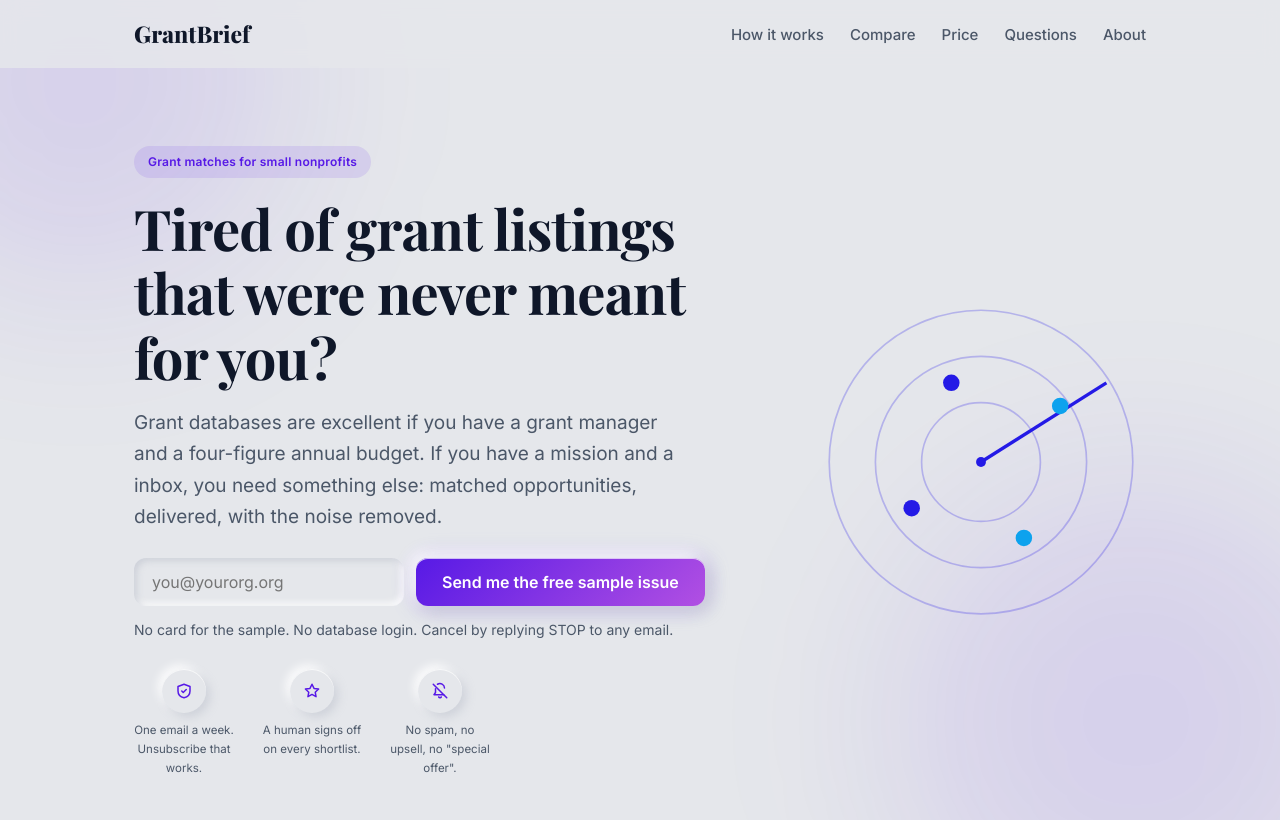
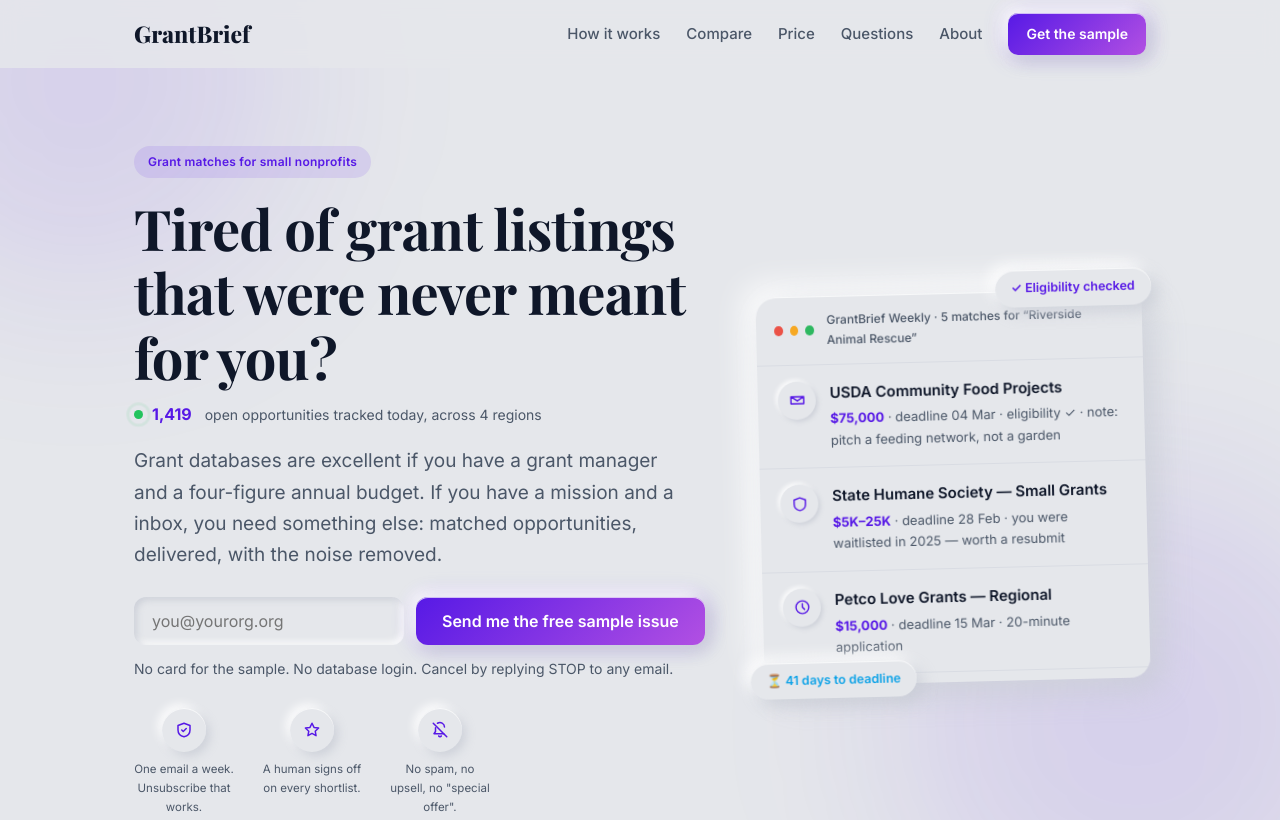
Before and after one commit to skeep83/grantwatchalternative-site, a plain HTML site: page index.html in a window 1280 px wide. Shown: the top 820 px of the page. Drawn offline with nearby package versions, Linux system fonts and the light colour scheme.

Commit message:
update site [skip ci]

```diff
--- a/index.html
+++ b/index.html
@@ -24,15 +24,16 @@
 <body>
 <header class="site"><div class="wrap">
 <a class="logo" href="/">GrantBrief</a>
-<nav><a href="/#how">How it works</a><a href="/#vs">Compare</a><a href="/#pricing">Price</a><a href="/#faq">Questions</a><a href="/about.html">About</a></nav>
+<nav><a href="/#how">How it works</a><a href="/#vs">Compare</a><a href="/#pricing">Price</a><a href="/#faq">Questions</a><a href="/about.html">About</a><a class="btn btn-sm" href="#signup">Get the sample</a></nav>
 </div></header>
 
 <div class="wrap"><div class="hero">
 <div>
 <div class="eyebrow">Grant matches for small nonprofits</div>
 <h1>Tired of grant listings that were never meant for you?</h1>
+<div class="live"><span class="pulse"></span><b>1,419</b>&nbsp;open opportunities tracked today, across 4 regions</div>
 <p class="lede">Grant databases are excellent if you have a grant manager and a four-figure annual budget. If you have a mission and a inbox, you need something else: matched opportunities, delivered, with the noise removed.</p>
-<form class="cta" id="signup" action="https://api.grantbrief.org/subscribe" method="post"><input type="email" name="email" placeholder="you@yourorg.org" required aria-label="Your email"><input type="hidden" name="src" value="grantwatchalternative.com"><button class="btn" type="submit">Send me the free sample issue</button></form>
+<form class="cta js-signup" id="signup" action="https://api.grantbrief.org/subscribe" method="post"><input type="email" name="email" placeholder="you@yourorg.org" required aria-label="Your email"><input type="hidden" name="src" value="grantwatchalternative.com"><button class="btn" type="submit">Send me the free sample issue</button></form>
 <div class="fine">No card for the sample. No database login. Cancel by replying STOP to any email.</div>
 <div class="trust">
 <div class="t-item"><div class="well"><svg viewBox="0 0 24 24"><path d="M12 3l8 3v6c0 5-3.5 8-8 9-4.5-1-8-4-8-9V6z"/><path d="M9 12l2 2 4-4"/></svg></div>One email a week. Unsubscribe that works.</div>
@@ -40,35 +41,43 @@
 <div class="t-item"><div class="well"><svg viewBox="0 0 24 24"><path d="M18 8a6 6 0 00-9.3-5M6 9v5l-2 3h13"/><path d="M3 3l18 18"/><path d="M10.3 20a2 2 0 003.4 0"/></svg></div>No spam, no upsell, no "special offer".</div>
 </div>
 </div>
-<svg class="radar" viewBox="0 0 200 200" fill="none" xmlns="http://www.w3.org/2000/svg" role="img" aria-label="A radar picking out a few signals among many">
-<circle cx="100" cy="100" r="92" stroke="#241ae6" stroke-opacity=".25"/>
-<circle cx="100" cy="100" r="64" stroke="#241ae6" stroke-opacity=".25"/>
-<circle cx="100" cy="100" r="36" stroke="#241ae6" stroke-opacity=".25"/>
-<line x1="100" y1="100" x2="176" y2="52" stroke="#241ae6" stroke-width="2"/>
-<circle cx="148" cy="66" r="5" fill="#0da2ee"/>
-<circle cx="82" cy="52" r="5" fill="#241ae6"/>
-<circle cx="58" cy="128" r="5" fill="#241ae6"/>
-<circle cx="126" cy="146" r="5" fill="#0da2ee"/>
-<circle cx="100" cy="100" r="3" fill="#241ae6"/>
-</svg>
+<div class="mailmock">
+<div class="mm-bar"><span class="dot r"></span><span class="dot y"></span><span class="dot g"></span>
+<span class="mm-sub">GrantBrief Weekly · 5 matches for “Riverside Animal Rescue”</span></div>
+<div class="mm-item"><div class="mm-ic"><svg viewBox="0 0 24 24"><path d="M3 7l9 6 9-6M3 7v10h18V7z"/></svg></div>
+<div><div class="mm-h">USDA Community Food Projects</div>
+<div class="mm-m"><b>$75,000</b> · deadline 04 Mar · eligibility ✓ · note: pitch a feeding network, not a garden</div></div></div>
+<div class="mm-item"><div class="mm-ic"><svg viewBox="0 0 24 24"><path d="M12 3l8 3v6c0 5-3.5 8-8 9-4.5-1-8-4-8-9V6z"/></svg></div>
+<div><div class="mm-h">State Humane Society — Small Grants</div>
+<div class="mm-m"><b>$5K–25K</b> · deadline 28 Feb · you were waitlisted in 2025 — worth a resubmit</div></div></div>
+<div class="mm-item"><div class="mm-ic"><svg viewBox="0 0 24 24"><circle cx="12" cy="12" r="9"/><path d="M12 7v5l3 3"/></svg></div>
+<div><div class="mm-h">Petco Love Grants — Regional</div>
+<div class="mm-m"><b>$15,000</b> · deadline 15 Mar · 20-minute application</div></div></div>
+<div class="float-chip fc1">✓ Eligibility checked</div>
+<div class="float-chip fc2">⏳ 41 days to deadline</div>
+</div>
 </div></div>
 <div class="wrap"><div class="stats">
-<div class="stat"><div class="num">1,419</div><div class="lbl">open opportunities tracked right now, across four regions</div></div>
-<div class="stat"><div class="num">3–10</div><div class="lbl">real matches per reader, per week</div></div>
-<div class="stat"><div class="num">$29</div><div class="lbl">per month. The sample issue costs nothing.</div></div>
+<div class="stat reveal"><div class="num">1,419</div><div class="lbl">open opportunities tracked right now, across four regions</div></div>
+<div class="stat reveal"><div class="num">3–10</div><div class="lbl">real matches per reader, per week</div></div>
+<div class="stat reveal"><div class="num">$29</div><div class="lbl">per month. The sample issue costs nothing.</div></div>
 </div></div>
+<div class="wrap sources">
+<span class="src-lbl">We read these every day:</span>
+<span class="chip">grants.gov</span><span class="chip">EU Funding &amp; Tenders</span><span class="chip">UK Government</span><span class="chip">National Lottery</span><span class="chip">GrantConnect AU</span><span class="chip">40+ foundation feeds</span>
+</div>
 <section id="how"><div class="wrap">
 <h2>How it works</h2>
 <div class="steps">
-<div class="step"><div class="well"><svg viewBox="0 0 24 24"><circle cx="12" cy="8" r="4"/><path d="M4 21c0-4 3.6-6 8-6s8 2 8 6"/></svg></div><h3>Tell us who you are</h3>
+<div class="step reveal"><div class="well"><svg viewBox="0 0 24 24"><circle cx="12" cy="8" r="4"/><path d="M4 21c0-4 3.6-6 8-6s8 2 8 6"/></svg></div><h3>Tell us who you are</h3>
 <p>Five questions, two minutes: mission, country, budget, what you spend on, whether you have ever held a grant. This is the profile we match against.</p></div>
-<div class="step"><div class="well"><svg viewBox="0 0 24 24"><circle cx="11" cy="11" r="7"/><path d="M21 21l-4.3-4.3"/></svg></div><h3>We read everything, daily</h3>
+<div class="step reveal"><div class="well"><svg viewBox="0 0 24 24"><circle cx="11" cy="11" r="7"/><path d="M21 21l-4.3-4.3"/></svg></div><h3>We read everything, daily</h3>
 <p>grants.gov and state portals, the EU Funding &amp; Tenders portal, UK government and National Lottery funding, GrantConnect in Australia, foundation feeds. Thousands of postings a month. Most are noise for you — that is the point.</p></div>
-<div class="step"><div class="well"><svg viewBox="0 0 24 24"><rect x="3" y="5" width="18" height="14" rx="2"/><path d="M3 7l9 6 9-6"/></svg></div><h3>You get the shortlist</h3>
+<div class="step reveal"><div class="well"><svg viewBox="0 0 24 24"><rect x="3" y="5" width="18" height="14" rx="2"/><path d="M3 7l9 6 9-6"/></svg></div><h3>You get the shortlist</h3>
 <p>Every Tuesday: the 3–10 that genuinely fit, each with deadline, amount, and a plain-language note on what that funder actually wants to see.</p></div>
 </div>
 <h3 style="margin-top:40px">What an issue looks like</h3>
-<div class="digest">
+<div class="digest reveal">
 <div class="from">From: GrantBrief Weekly &lt;digest@grantbrief.org&gt; · Tuesday 07:02 · <b>5 matches for “Riverside Animal Rescue”</b></div>
 <div class="grant"><div class="t">USDA Community Food Projects — Competitive Grant</div>
 <div class="m">Deadline 04 Mar · <span class="amt">up to $75,000</span> · open to nonprofits under $1M revenue. Note: they funded two community fridges last cycle; a feeding-network pitch fits better than a garden one.</div></div>
@@ -99,7 +108,7 @@
 </div></section>
 <section id="pricing"><div class="wrap">
 <h2>One plan. $29 a month.</h2>
-<div class="price-card">
+<div class="price-card reveal">
 <div class="p">$29<small> / month</small></div>
 <ul>
 <li>Daily scan of every tracked source</li>
@@ -111,6 +120,12 @@
 <a class="btn" href="mailto:hello@grantbrief.org?subject=Send%20me%20the%20sample%20issue">Send me the sample issue</a>
 <p class="fine" style="margin-top:12px">Annual $290 (two months free). Nonprofits under $100K budget: write us, we work it out.</p>
 </div>
+</div></section>
+<section class="cta-band"><div class="wrap narrow" style="text-align:center">
+<h2>Stop finding out about grants after the deadline.</h2>
+<p>The free sample issue takes one minute to judge. If it is not useful, it costs nothing.</p>
+<form class="cta js-signup" id="signup2" action="https://api.grantbrief.org/subscribe" method="post"><input type="email" name="email" placeholder="you@yourorg.org" required aria-label="Your email"><input type="hidden" name="src" value="grantwatchalternative.com"><button class="btn" type="submit">Send me the free sample issue</button></form>
+<div class="fine">No card. No database login. Reply STOP whenever.</div>
 </div></section>
 <section id="faq"><div class="wrap narrow faq">
 <h2>Questions people actually ask</h2>
@@ -132,4 +147,5 @@
 <div>© 2026 GrantBrief. Written by two people in Europe and one very persistent robot.</div>
 </div></footer>
 <script src="/signup.js"></script>
+<script src="/site.js"></script>
 </body></html>
--- a/signup.js
+++ b/signup.js
@@ -1,6 +1,5 @@
 (function () {
-  var f = document.getElementById('signup');
-  if (!f) return;
+  document.querySelectorAll('form.js-signup').forEach(function (f) {
   f.addEventListener('submit', function (e) {
     e.preventDefault();
     var em = f.querySelector('input[name=email]').value;
@@ -19,4 +18,5 @@
         window.location.href = 'mailto:hello@grantbrief.org?subject=Start%20my%20free%20digest&body=' + encodeURIComponent(em);
       });
   });
+  });
 })();
--- /dev/null
+++ b/site.js
@@ -0,0 +1,26 @@
+(function () {
+  // scroll reveal
+  var els = document.querySelectorAll('.reveal');
+  if ('IntersectionObserver' in window && !matchMedia('(prefers-reduced-motion: reduce)').matches) {
+    var io = new IntersectionObserver(function (es) {
+      es.forEach(function (en) { if (en.isIntersecting) { en.target.classList.add('in'); io.unobserve(en.target); } });
+    }, { threshold: 0.12 });
+    els.forEach(function (el) { io.observe(el); });
+  } else {
+    els.forEach(function (el) { el.classList.add('in'); });
+  }
+  // mobile sticky CTA
+  var bar = document.createElement('div');
+  bar.className = 'mobile-cta';
+  bar.innerHTML = '<span>Free sample issue</span><a class="btn btn-sm" href="#signup">Get it</a>';
+  document.body.appendChild(bar);
+  var last = false;
+  addEventListener('scroll', function () {
+    var hero = document.getElementById('signup');
+    if (!hero) return;
+    var past = scrollY > hero.getBoundingClientRect().height + 400;
+    var atForm = hero.getBoundingClientRect().bottom > 0 && hero.getBoundingClientRect().top < innerHeight;
+    var show = past && !atForm;
+    if (show !== last) { bar.classList.toggle('show', show); last = show; }
+  }, { passive: true });
+})();
--- a/style.css
+++ b/style.css
@@ -17,6 +17,7 @@
   --neo-4: 4px 4px 10px var(--neo-dark), -4px -4px 10px var(--neo-light), var(--neo-edge);
   --neo-6: 6px 6px 15px var(--neo-dark), -6px -6px 15px var(--neo-light), var(--neo-edge);
   --neo-8: 8px 8px 20px var(--neo-dark), -8px -8px 20px var(--neo-light), var(--neo-edge);
+  --neo-12: 12px 12px 30px var(--neo-dark), -12px -12px 30px var(--neo-light), var(--neo-edge);
   --inset-3: inset 3px 3px 6px var(--neo-dark), inset -3px -3px 6px var(--neo-light);
   --serif:"Playfair Display",Georgia,serif;
   --sans:Inter,-apple-system,BlinkMacSystemFont,"Segoe UI",system-ui,sans-serif;
@@ -124,4 +125,54 @@ footer .cols{display:flex;gap:48px;flex-wrap:wrap;margin-bottom:20px}
   .steps,.stats{grid-template-columns:1fr}
   nav a{margin-left:14px}
   table.cmp{display:block;overflow-x:auto}
+  .mobile-cta{display:flex}
+  body{padding-bottom:72px}
 }
+
+/* — v2: hero mock, live row, sources, CTA band, reveal, mobile bar — */
+.live{display:flex;align-items:center;gap:9px;font-size:14px;color:var(--ink-soft);margin:-6px 0 18px}
+.live b{color:hsl(var(--primary));font-size:16px}
+.pulse{width:9px;height:9px;border-radius:50%;background:hsl(142 70% 45%);position:relative;flex:none}
+.pulse::after{content:"";position:absolute;inset:-4px;border-radius:50%;border:2px solid hsl(142 70% 45% / .5);animation:ping 1.8s ease-out infinite}
+@keyframes ping{0%{transform:scale(.6);opacity:1}100%{transform:scale(1.6);opacity:0}}
+
+.mailmock{background:var(--neo-bg);border-radius:20px;box-shadow:var(--neo-12);padding:0 0 10px;
+  transform:rotate(-1.4deg);position:relative;margin-top:12px}
+.mm-bar{display:flex;align-items:center;gap:7px;padding:14px 18px;border-bottom:1px solid var(--hair)}
+.mm-bar .dot{width:10px;height:10px;border-radius:50%;background:hsl(220 10% 78%)}
+.mm-bar .dot.r{background:hsl(4 80% 60%)}.mm-bar .dot.y{background:hsl(38 92% 55%)}.mm-bar .dot.g{background:hsl(142 60% 45%)}
+.mm-sub{font-size:12px;color:var(--ink-soft);margin-left:6px;font-weight:500}
+.mm-item{display:flex;gap:14px;padding:16px 20px;border-bottom:1px solid var(--hair)}
+.mm-item:last-of-type{border-bottom:0}
+.mm-ic{width:38px;height:38px;border-radius:50%;background:var(--neo-bg);box-shadow:var(--neo-2);
+  display:flex;align-items:center;justify-content:center;flex:none}
+.mm-ic svg{width:17px;height:17px;stroke:hsl(var(--primary));fill:none;stroke-width:2;stroke-linecap:round;stroke-linejoin:round}
+.mm-h{font-weight:600;font-size:15px;color:var(--ink)}
+.mm-m{font-size:13px;color:var(--ink-soft);margin-top:3px}
+.mm-m b{color:hsl(var(--primary))}
+.float-chip{position:absolute;background:var(--neo-bg);border-radius:9999px;padding:8px 16px;font-size:12.5px;font-weight:600;
+  color:hsl(var(--primary));box-shadow:var(--neo-6);animation:floaty 5s ease-in-out infinite}
+.fc1{top:-16px;right:-10px}
+.fc2{bottom:-14px;left:-14px;animation-delay:2.2s;color:hsl(var(--brand-2))}
+@keyframes floaty{0%,100%{transform:translateY(0)}50%{transform:translateY(-7px)}}
+@media(prefers-reduced-motion:reduce){.float-chip,.pulse::after{animation:none}}
+
+.sources{display:flex;align-items:center;gap:10px;flex-wrap:wrap;padding-top:30px}
+.src-lbl{font-size:13px;color:var(--ink-soft)}
+.chip{background:var(--neo-bg);border-radius:9999px;padding:7px 15px;font-size:13px;font-weight:600;
+  color:var(--ink-soft);box-shadow:var(--neo-2)}
+
+.cta-band{padding:74px 0}
+.cta-band form{justify-content:center}
+.cta-band .fine{font-size:14px;color:var(--ink-soft);margin-top:10px}
+
+.reveal{opacity:0;transform:translateY(18px);transition:opacity .6s ease,transform .6s ease}
+.reveal.in{opacity:1;transform:none}
+@media(prefers-reduced-motion:reduce){.reveal{opacity:1;transform:none;transition:none}}
+
+.btn-sm{padding:9px 18px;font-size:14px;border-radius:10px}
+.mobile-cta{display:none;position:fixed;left:14px;right:14px;bottom:14px;z-index:9;
+  background:var(--neo-bg);border-radius:16px;box-shadow:var(--neo-12);
+  padding:10px 16px;align-items:center;justify-content:space-between;font-weight:600;font-size:15px;
+  transform:translateY(140%);transition:transform .35s cubic-bezier(.4,0,.2,1)}
+.mobile-cta.show{transform:none}
```
Also changed, not shown: about.html (+2 -1 lines), privacy.html (+2 -1 lines), terms.html (+2 -1 lines).
